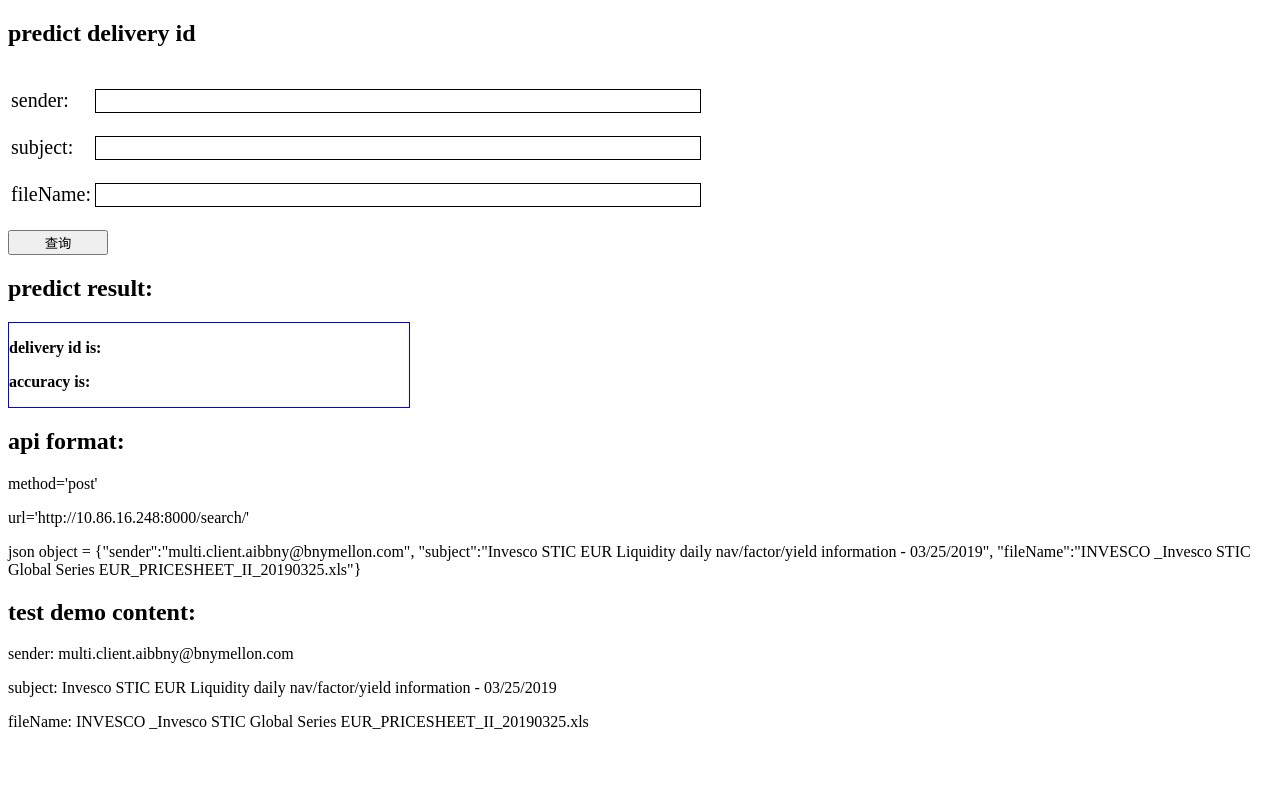
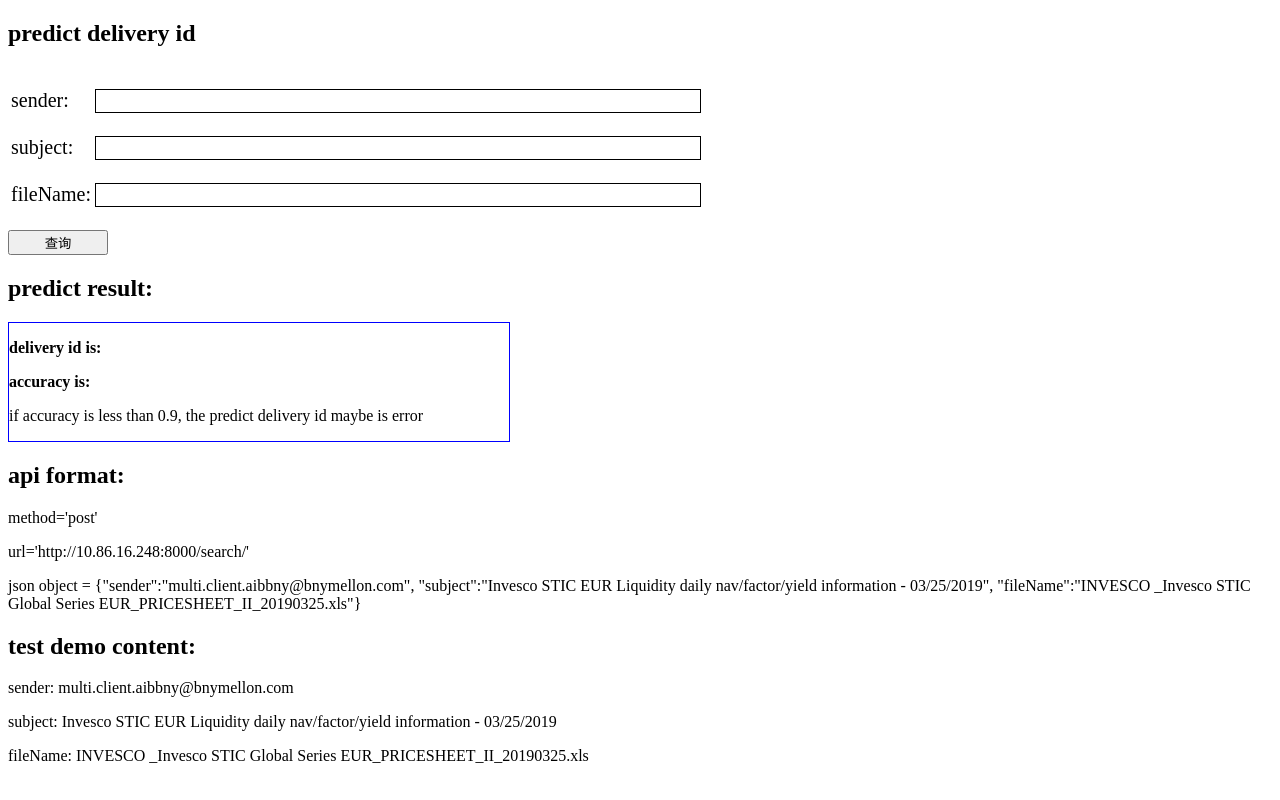
Before and after one commit to zhizheys/MachineLearning, a Django app: page /test/ in a window 1280 px wide. Run offline with Django 3.2, Linux system fonts and the light colour scheme.

Commit message:
add notice info

```diff
--- a/testdj/templates/searchinfo.html
+++ b/testdj/templates/searchinfo.html
@@ -53,13 +53,16 @@
 
         <div>
             <h2>predict result:</h2>
-            <div id="predictInfoDiv" style="border:1px solid blue;width:400px;">
+            <div id="predictInfoDiv" style="border:1px solid blue;width:500px;">
                 <p>
                     <span style="font-weight:bold;margin-right:10px;">delivery id is:</span><span id="deliveryId"></span>
                 </p>
                 <p>
                     <span style="font-weight:bold;margin-right:10px;">accuracy is:</span><span id="accuracy"></span>
                 </p>
+				<p>
+					<span>if accuracy is less than 0.9, the predict delivery id maybe is error</span>
+				</p>
             </div>
         </div>
 
```
